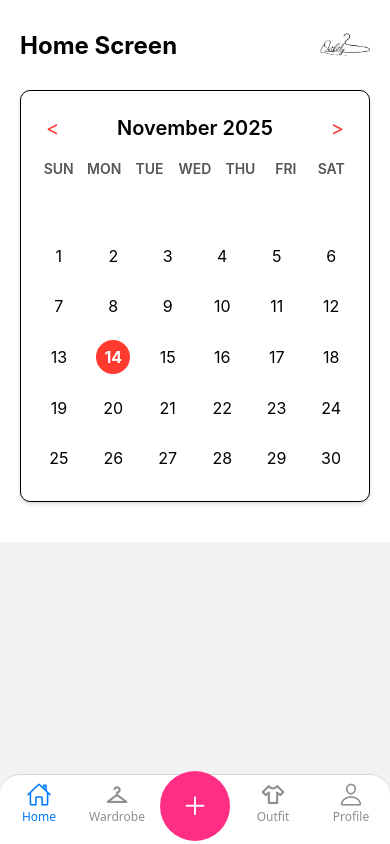
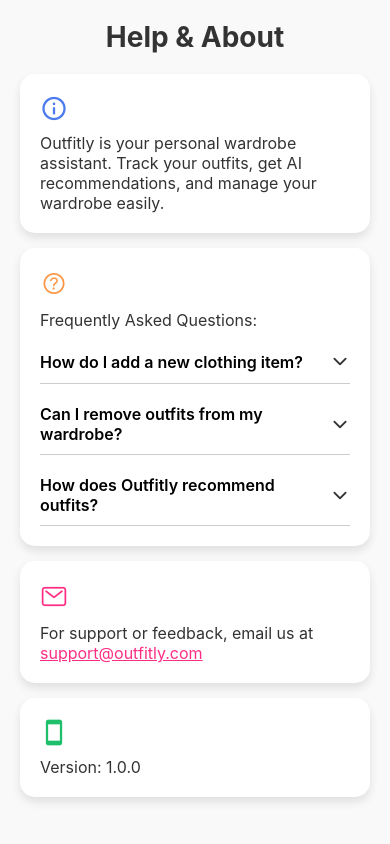
Before and after one commit to MSma1l/Mobile-plication1, a React Native app in the folder Outfitly/: screen /AboutPage in a window 390 px wide. Built offline with nearby package versions, Linux system fonts and the light colour scheme.

Commit message:
Profile finisat ver 1

```diff
--- a/Outfitly/App.tsx
+++ b/Outfitly/App.tsx
@@ -1,6 +1,6 @@
 import React from 'react';
 import { NavigationContainer } from '@react-navigation/native';
-import AppNavigator from './components/AppNavigator'; // corectăm calea
+import AppNavigator from './components/AppNavigator';
 
 export default function App() {
   return (
--- a/Outfitly/SreenPage/ProfileScreen/AboutPage/aboutPage.tsx
+++ b/Outfitly/SreenPage/ProfileScreen/AboutPage/aboutPage.tsx
@@ -0,0 +1,131 @@
+// aboutPage.tsx
+import React, { useState } from 'react';
+import { View, Text, ScrollView, StyleSheet, TouchableOpacity, Linking } from 'react-native';
+import { Ionicons, MaterialCommunityIcons } from '@expo/vector-icons';
+
+type FAQItem = {
+  question: string;
+  answer: string;
+};
+
+const faqs: FAQItem[] = [
+  { question: 'How do I add a new clothing item?', answer: 'Go to Add Clothes, select a category and upload a photo.' },
+  { question: 'Can I remove outfits from my wardrobe?', answer: 'Yes, swipe left on the item in your wardrobe to delete it.' },
+  { question: 'How does Outfitly recommend outfits?', answer: 'Outfitly uses AI algorithms considering your style preferences and weather.' },
+];
+
+export default function AboutPage() {
+  const [openIndex, setOpenIndex] = useState<number | null>(null);
+
+  const toggleFAQ = (index: number) => {
+    setOpenIndex(openIndex === index ? null : index);
+  };
+
+  return (
+    <ScrollView contentContainerStyle={styles.container}>
+      <Text style={styles.title}>Help & About</Text>
+
+      {/* About Section */}
+      <View style={styles.card}>
+        <MaterialCommunityIcons name="information-outline" size={28} color="#4b7bec" />
+        <Text style={styles.cardText}>
+          Outfitly is your personal wardrobe assistant. Track your outfits, get AI recommendations, and manage your wardrobe easily.
+        </Text>
+      </View>
+
+      {/* FAQ Section */}
+      <View style={styles.card}>
+        <Ionicons name="help-circle-outline" size={28} color="#fd9644" />
+        <Text style={styles.cardText}>Frequently Asked Questions:</Text>
+        {faqs.map((faq, index) => (
+          <View key={index}>
+            <TouchableOpacity onPress={() => toggleFAQ(index)} style={styles.faqQuestion}>
+              <Text style={styles.faqQuestionText}>{faq.question}</Text>
+              <Ionicons
+                name={openIndex === index ? 'chevron-up' : 'chevron-down'}
+                size={20}
+                color="#333"
+              />
+            </TouchableOpacity>
+            {openIndex === index && (
+              <Text style={styles.faqAnswer}>{faq.answer}</Text>
+            )}
+          </View>
+        ))}
+      </View>
+
+      {/* Contact Section */}
+      <View style={styles.card}>
+        <Ionicons name="mail-outline" size={28} color="#ff2e84" />
+        <Text style={styles.cardText}>
+          For support or feedback, email us at{' '}
+          <Text style={styles.link} onPress={() => Linking.openURL('mailto:support@outfitly.com')}>
+            support@outfitly.com
+          </Text>
+        </Text>
+      </View>
+
+      {/* App Version */}
+      <View style={styles.card}>
+       <MaterialCommunityIcons name="cellphone" size={28} color="#20bf6b" />
+        <Text style={styles.cardText}>Version: 1.0.0</Text>
+      </View>
+    </ScrollView>
+  );
+}
+
+const styles = StyleSheet.create({
+  container: {
+    flexGrow: 1,
+    padding: 20,
+    backgroundColor: '#f9f9f9',
+    alignItems: 'center',
+  },
+  title: {
+    fontSize: 28,
+    fontWeight: 'bold',
+    marginBottom: 20,
+    color: '#333',
+  },
+  card: {
+    width: '100%',
+    backgroundColor: '#fff',
+    padding: 20,
+    borderRadius: 15,
+    marginBottom: 15,
+    shadowColor: '#000',
+    shadowOffset: { width: 0, height: 5 },
+    shadowOpacity: 0.1,
+    shadowRadius: 10,
+    elevation: 5,
+  },
+  cardText: {
+    marginLeft: 0,
+    fontSize: 16,
+    color: '#333',
+    marginTop: 10,
+  },
+  link: {
+    color: '#ff2e84',
+    textDecorationLine: 'underline',
+  },
+  faqQuestion: {
+    flexDirection: 'row',
+    justifyContent: 'space-between',
+    alignItems: 'center',
+    marginTop: 10,
+    paddingVertical: 10,
+    borderBottomWidth: 0.5,
+    borderBottomColor: '#ccc',
+  },
+  faqQuestionText: {
+    fontSize: 16,
+    fontWeight: '600',
+  },
+  faqAnswer: {
+    marginTop: 5,
+    marginBottom: 10,
+    fontSize: 15,
+    color: '#555',
+  },
+});
--- a/Outfitly/SreenPage/ProfileScreen/ProfilePage.tsx
+++ b/Outfitly/SreenPage/ProfileScreen/ProfilePage.tsx
@@ -0,0 +1,87 @@
+// ProfilePage.tsx
+
+import React from "react";
+import { View, Text, Image, TouchableOpacity, StyleSheet } from "react-native";
+import { NativeStackNavigationProp } from "@react-navigation/native-stack";
+import { useNavigation } from "@react-navigation/native";
+
+import { RootStackParamList } from '../../hooks/useNavigation';
+
+type ProfileScreenNavigationProp = NativeStackNavigationProp<
+  RootStackParamList,
+  "SettingsScreen"
+>;
+
+const ProfilePage: React.FC = () => {
+  const navigation = useNavigation<ProfileScreenNavigationProp>();
+
+  return (
+    <View style={styles.container}>
+      {/* Back Button */}
+      <TouchableOpacity
+        onPress={() => navigation.goBack()}
+        style={styles.backButton}
+      >
+        <Text style={styles.backText}>←</Text>
+      </TouchableOpacity>
+
+      {/* Avatar */}
+      <View style={styles.avatarContainer}>
+        <Image
+          source={{ uri: "https://via.placeholder.com/200" }}
+          style={styles.avatar}
+        />
+        <Text style={styles.name}>Kate</Text>
+      </View>
+
+      {/* Buttons */}
+      <View style={styles.buttonsContainer}>
+        <TouchableOpacity
+          style={styles.button}
+          onPress={() => navigation.navigate("FavoritePage")}
+        >
+          <Text style={styles.buttonIcon}>❤️</Text>
+          <Text style={styles.buttonText}>Favorite outfits</Text>
+        </TouchableOpacity>
+
+        <TouchableOpacity
+          style={styles.button}
+          onPress={() => navigation.navigate("SettingsScreen")}
+        >
+          <Text style={styles.buttonIcon}>⚙️</Text>
+          <Text style={styles.buttonText}>Settings</Text>
+        </TouchableOpacity>
+
+        <TouchableOpacity
+          style={styles.button}
+          onPress={() => navigation.navigate("AboutPage")}
+        >
+          <Text style={styles.buttonIcon}>ℹ️</Text>
+          <Text style={styles.buttonText}>Help & About</Text>
+        </TouchableOpacity>
+      </View>
+    </View>
+  );
+};
+
+const styles = StyleSheet.create({
+  container: { flex: 1, padding: 20, backgroundColor: "#fff" },
+  backButton: { marginBottom: 20 },
+  backText: { fontSize: 28 },
+  avatarContainer: { alignItems: "center", marginTop: 20 },
+  avatar: { width: 160, height: 160, borderRadius: 20 },
+  name: { fontSize: 28, fontWeight: "600", marginTop: 10 },
+  buttonsContainer: { marginTop: 40 },
+  button: {
+    flexDirection: "row",
+    alignItems: "center",
+    backgroundColor: "#f0f0f0",
+    padding: 15,
+    borderRadius: 12,
+    marginBottom: 15,
+  },
+  buttonIcon: { fontSize: 22 },
+  buttonText: { fontSize: 18, marginLeft: 10 },
+});
+
+export default ProfilePage;
--- a/Outfitly/components/AppNavigator.tsx
+++ b/Outfitly/components/AppNavigator.tsx
@@ -1,11 +1,13 @@
 import React from 'react';
 import { createNativeStackNavigator } from '@react-navigation/native-stack';
-import BottomTabs from '../components/TabBar/BottonTabs';
+import BottomTabs from './TabBar/BottonTabs';
 import HomeScreen from '../SreenPage/HomeScreen/HomeScreen';
 import WardrobeScreen from '../SreenPage/WardrobeScreen/WardrobeScreen';
 import AddClothesScreen from '../SreenPage/AddClothesScreen/AddClothesScreen';
 import AppScreen from '../SreenPage/AppScreen';
 import SettingsScreen from '../SreenPage/ProfileScreen/settingsPage/SettingsScreen';
+import FavoritePage from '../SreenPage/ProfileScreen/FavoritePage/FavoritePage';
+import AboutPage from '../SreenPage/ProfileScreen/AboutPage/aboutPage';
 import { RootStackParamList } from '../hooks/useNavigation';
 
 const Stack = createNativeStackNavigator<RootStackParamList>();
@@ -14,11 +16,13 @@
   return (
     <Stack.Navigator screenOptions={{ headerShown: false }}>
       <Stack.Screen name="Tabs" component={BottomTabs} />
-      <Stack.Screen name="HomeScreen" component={HomeScreen} options={{ title: 'Home' }} />
-      <Stack.Screen name="WardrobeScreen" component={WardrobeScreen} options={{ title: 'Wardrobe' }} />
-      <Stack.Screen name="AddClothesScreen" component={AddClothesScreen} options={{ title: 'Add Clothes' }} />
-      <Stack.Screen name="AppScreen" component={AppScreen} options={{ title: 'App' }} />
-      <Stack.Screen name="SettingsScreen" component={SettingsScreen} options={{ title: 'Settings' }} />
+      <Stack.Screen name="HomeScreen" component={HomeScreen} />
+      <Stack.Screen name="WardrobeScreen" component={WardrobeScreen} />
+      <Stack.Screen name="AddClothesScreen" component={AddClothesScreen} />
+      <Stack.Screen name="AppScreen" component={AppScreen} />
+      <Stack.Screen name="SettingsScreen" component={SettingsScreen} />
+      <Stack.Screen name="FavoritePage" component={FavoritePage} options={{ title: 'Favorites' }} />
+      <Stack.Screen name="AboutPage" component={AboutPage} options={{ title: 'Help & About' }} />
     </Stack.Navigator>
   );
 }
--- a/Outfitly/components/TabBar/BottonTabs.tsx
+++ b/Outfitly/components/TabBar/BottonTabs.tsx
@@ -1,5 +1,5 @@
 import React from 'react';
-import { createBottomTabNavigator } from '@react-navigation/bottom-tabs';
+import { createBottomTabNavigator, BottomTabBarButtonProps, BottomTabNavigationOptions } from '@react-navigation/bottom-tabs';
 import { Ionicons, MaterialCommunityIcons } from '@expo/vector-icons';
 import { useNavigation, NavigationProp } from '@react-navigation/native';
 
@@ -9,6 +9,8 @@
 import AddClothesScreen from '../../SreenPage/AddClothesScreen/AddClothesScreen';
 import AppScreen from '../../SreenPage/AppScreen';
 import SettingsScreen from '../../SreenPage/ProfileScreen/settingsPage/SettingsScreen';
+import ProfilePage from '../../SreenPage/ProfileScreen/ProfilePage';
+
 
 // Componente
 import AddButton from '../AddButton';
@@ -27,7 +29,15 @@
 const Tab = createBottomTabNavigator();
 
 export default function BottomTabs() {
-  const navigation = useNavigation<BottomTabsNavigationProp>(); // hook tipat
+  const navigation = useNavigation<BottomTabsNavigationProp>();
+
+  // Tipăm funcția pentru tabBarIcon
+  const renderTabIcon = (
+    IconComponent: typeof Ionicons | typeof MaterialCommunityIcons,
+    name: string
+  ) => ({ color, size }: { color: string; size: number }) => (
+    <IconComponent name={name as any} size={size} color={color} />
+  );
 
   return (
     <Tab.Navigator
@@ -42,14 +52,14 @@
         name="Home"
         component={HomeScreen}
         options={{
-          tabBarIcon: ({ color, size }) => <Ionicons name="home-outline" size={size} color={color} />,
+          tabBarIcon: renderTabIcon(Ionicons, 'home-outline'),
         }}
       />
       <Tab.Screen
         name="Wardrobe"
         component={WardrobeScreen}
         options={{
-          tabBarIcon: ({ color, size }) => <MaterialCommunityIcons name="hanger" size={size} color={color} />,
+          tabBarIcon: renderTabIcon(MaterialCommunityIcons, 'hanger'),
         }}
       />
       <Tab.Screen
@@ -57,7 +67,7 @@
         component={HomeScreen}
         options={{
           tabBarLabel: '',
-          tabBarButton: (props) => (
+          tabBarButton: (props: BottomTabBarButtonProps) => (
             <AddButton
               {...props}
               onPress={() => navigation.navigate('AddClothesScreen')}
@@ -69,14 +79,14 @@
         name="Outfit"
         component={AppScreen}
         options={{
-          tabBarIcon: ({ color, size }) => <MaterialCommunityIcons name="tshirt-crew-outline" size={size} color={color} />,
+          tabBarIcon: renderTabIcon(MaterialCommunityIcons, 'tshirt-crew-outline'),
         }}
       />
       <Tab.Screen
         name="Profile"
-        component={SettingsScreen}
+        component={ProfilePage}
         options={{
-          tabBarIcon: ({ color, size }) => <Ionicons name="person-outline" size={size} color={color} />,
+          tabBarIcon: renderTabIcon(Ionicons, 'person-outline'),
         }}
       />
     </Tab.Navigator>
--- a/Outfitly/hooks/useNavigation.ts
+++ b/Outfitly/hooks/useNavigation.ts
@@ -5,4 +5,6 @@
   AddClothesScreen: undefined;
   AppScreen: undefined;
   SettingsScreen: undefined;
+  FavoritePage: undefined;    // Favorite outfits
+  AboutPage: undefined;       // Help & About
 };
--- a/Outfitly/package.json
+++ b/Outfitly/package.json
@@ -27,11 +27,14 @@
     "react-native-reanimated": "~4.1.1",
     "react-native-safe-area-context": "~5.6.0",
     "react-native-screens": "~4.16.0",
-    "react-native-web": "^0.21.0"
+    "react-native-vector-icons": "^10.3.0",
+    "react-native-web": "^0.21.0",
+    "react-router-dom": "^7.9.6"
   },
   "devDependencies": {
     "@types/react": "~19.1.0",
     "@types/react-native": "^0.72.8",
+    "@types/react-router-dom": "^5.3.3",
     "typescript": "~5.9.2"
   },
   "private": true
```
Also changed, not shown: Outfitly/SreenPage/ProfileScreen/FavoritePage/FavoritePage.tsx (+13 -0 lines), Outfitly/tsconfig.json (line endings or trailing spaces), 1 other file (tests, documents, lock files or other folders).
